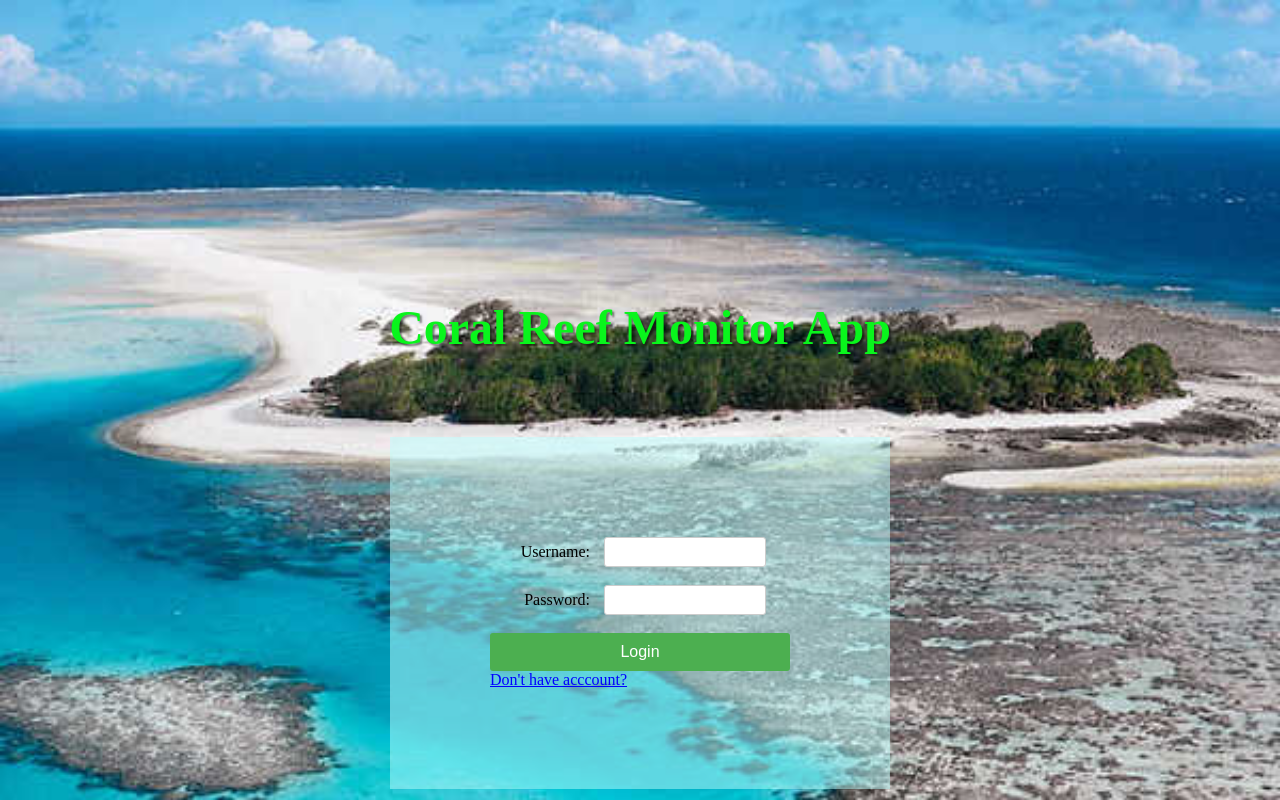
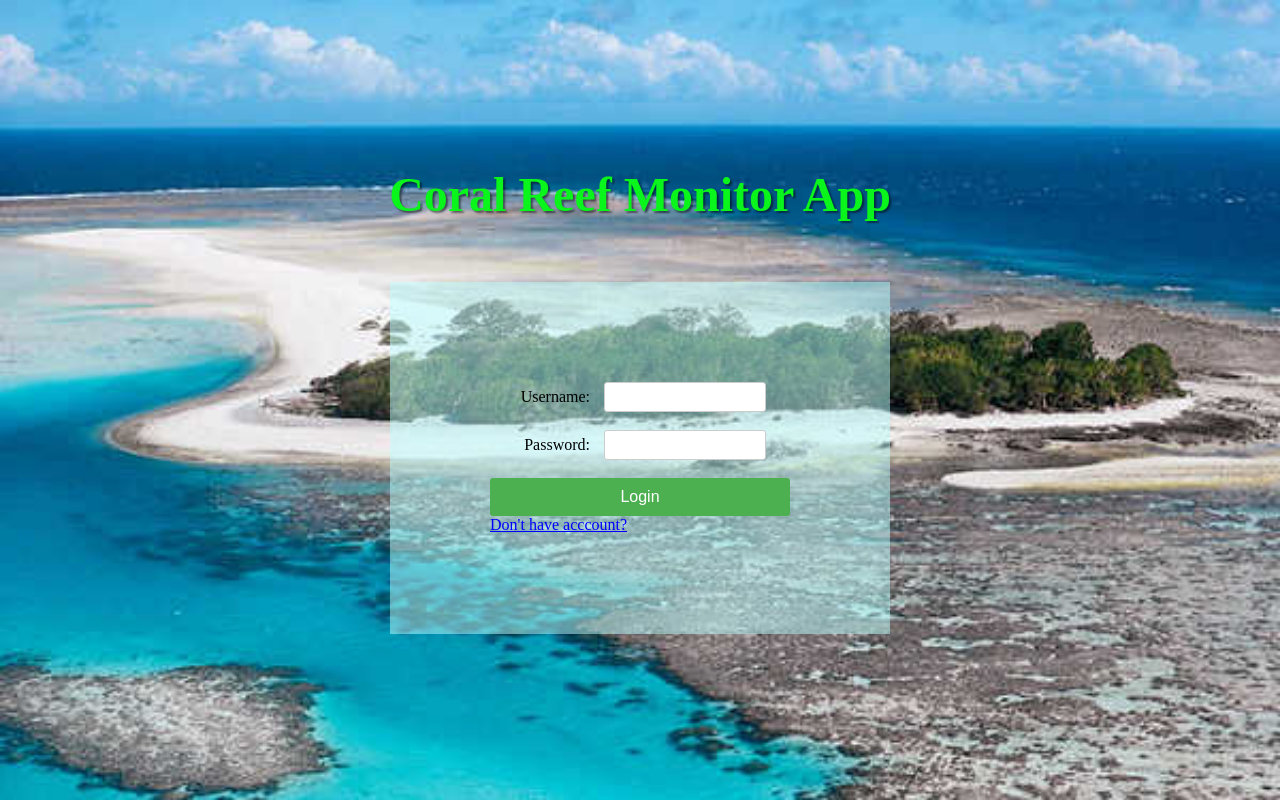
Before and after one commit to GREADISE/Coral-Reef-Monitor, a Django app: page /login/ in a window 1280 px wide. Run offline with Django 4.2, Linux system fonts and the light colour scheme.

Commit message:
css change login and signUp

```diff
--- a/loginApp/static/css/log_in.css
+++ b/loginApp/static/css/log_in.css
@@ -14,17 +14,16 @@ html, body {
 
 h1 {
   text-align: center;
-  margin-top: 300px;
   font-size: 300%;
   text-shadow: 2px 2px 2px rgba(0, 0, 0, 0.5);
   color: #09f51c;
+  margin: 10px auto 30px auto;
 }
 
 form {
   padding: 100px;
   width: 300px;
-  margin: auto;
-  margin-top: 50px;
+  margin: 30px auto 10px auto;
   background-color: rgba(187, 255, 255, 0.5);
 }
 
--- a/loginApp/static/css/sign_up.css
+++ b/loginApp/static/css/sign_up.css
@@ -15,13 +15,12 @@ html, body {
 
 form {
   width: 400px;
-  margin: auto;
   padding: 80px;
   background-color: rgba(187, 255, 255, 0.5);
   border-radius: 5px;
   box-shadow: 0px 0px 10px rgba(0, 0, 0, 0.1);
-  margin-top: 350px;
 }
+
 h2 {
   margin-top: 0px;
   margin-bottom: 20px;
```
